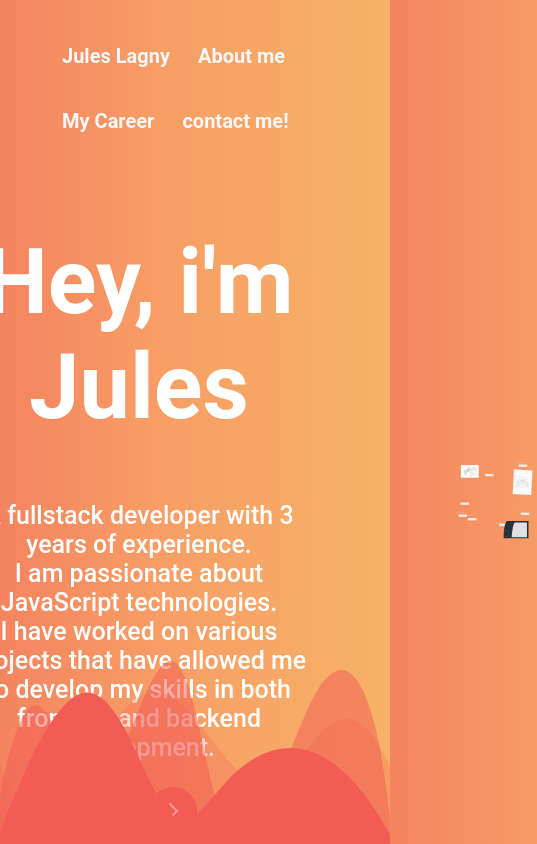
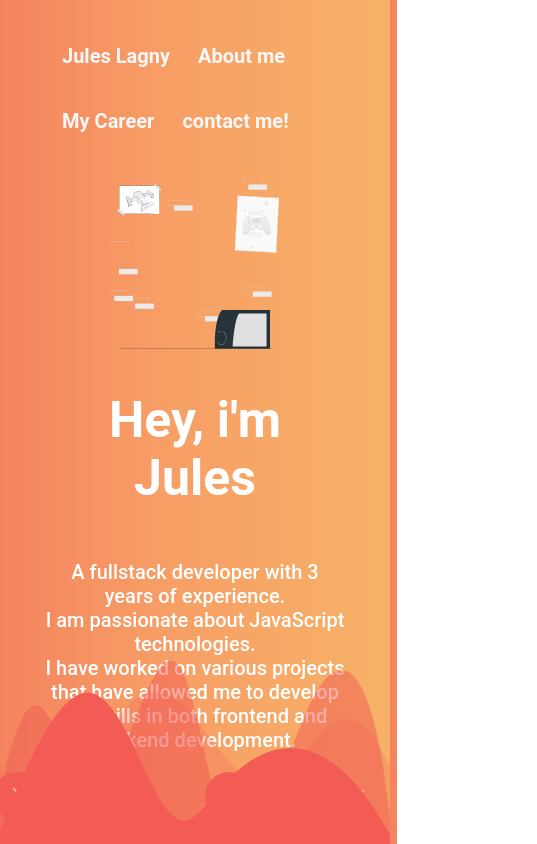
Before and after one commit to RaEace/portfolio-v2, a React (Vite) app: page / in a window 390 px wide. Shown: the whole page, 537 px wide, since content can reach past the window. Built offline with nearby package versions, Linux system fonts and the light colour scheme.

Commit message:
feat: starting responsive

```diff
--- a/src/pages/home/Home.css
+++ b/src/pages/home/Home.css
@@ -1,26 +1,20 @@
 .container {
   display: flex;
-  align-items: center;
-  justify-content: center;
-}
-
-.text-container {
-    flex: 1;
+  flex-wrap: wrap;
   text-align: center;
 }
 
-.animation-container {
-    flex: 1;
+.container > div {
+  width: 50%;
+  display: flex;
+  flex-direction: column;
+  justify-content: center;
+  align-items: center;
 }
 
-.animation-size {
-    width: 75%;
-    margin-left: 7rem;
-}
-
-.text-zone {
-    text-align: center;
-    overflow: hidden;
+.container > div:first-child {
+  justify-content: center;
+  align-items: center;
 }
 
 .home-title {
@@ -41,3 +35,34 @@
   gap: 20px;
   justify-content: center;
 }
+
+@media (max-width: 767px) {
+  .container {
+    flex-direction: column;
+    justify-content: center;
+    flex-grow: 1;
+    align-items: center;
+  }
+
+  .text-container {
+    flex-grow: 1;
+    min-width: 300px;
+  }
+
+  .container > div:first-child {
+    order: 2;
+  }
+
+  .container > div:last-child {
+    order: 1;
+  }
+
+  .home-title {
+    font-size: 50px;
+  }
+
+  .home-text {
+    font-size: 20px;
+    padding: 0px;
+  }
+}
```
Lines whose indentation alone changed are shown as unchanged.
